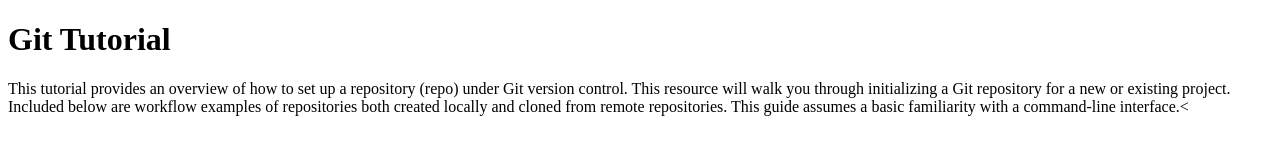
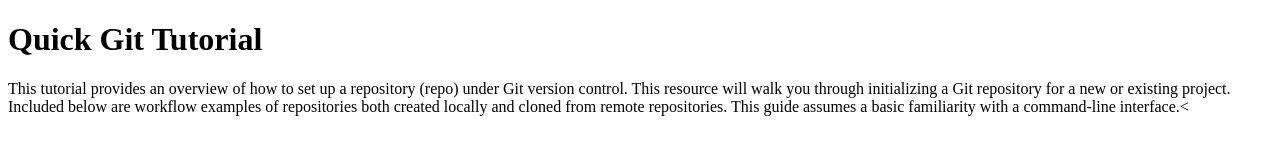
Before and after one commit to JanuszAGH/git-tutorial, a plain HTML site: page index.html in a window 1280 px wide. Drawn offline with Linux system fonts and the light colour scheme.

Commit message:
quick git tutorial

```diff
--- a/index.html
+++ b/index.html
@@ -5,7 +5,7 @@
     <title>Home Page</title>
 </head>
 <body>
-<h1>Git Tutorial</h1>
+<h1>Quick Git Tutorial</h1>
 <p>This tutorial provides an overview of how to set up a repository (repo) under Git version control. This resource will walk you through initializing a Git repository for a new or existing project. Included below are workflow examples of repositories both created locally and cloned from remote repositories. This guide assumes a basic familiarity with a command-line interface.<</p>
 </body>
 </html>
```
